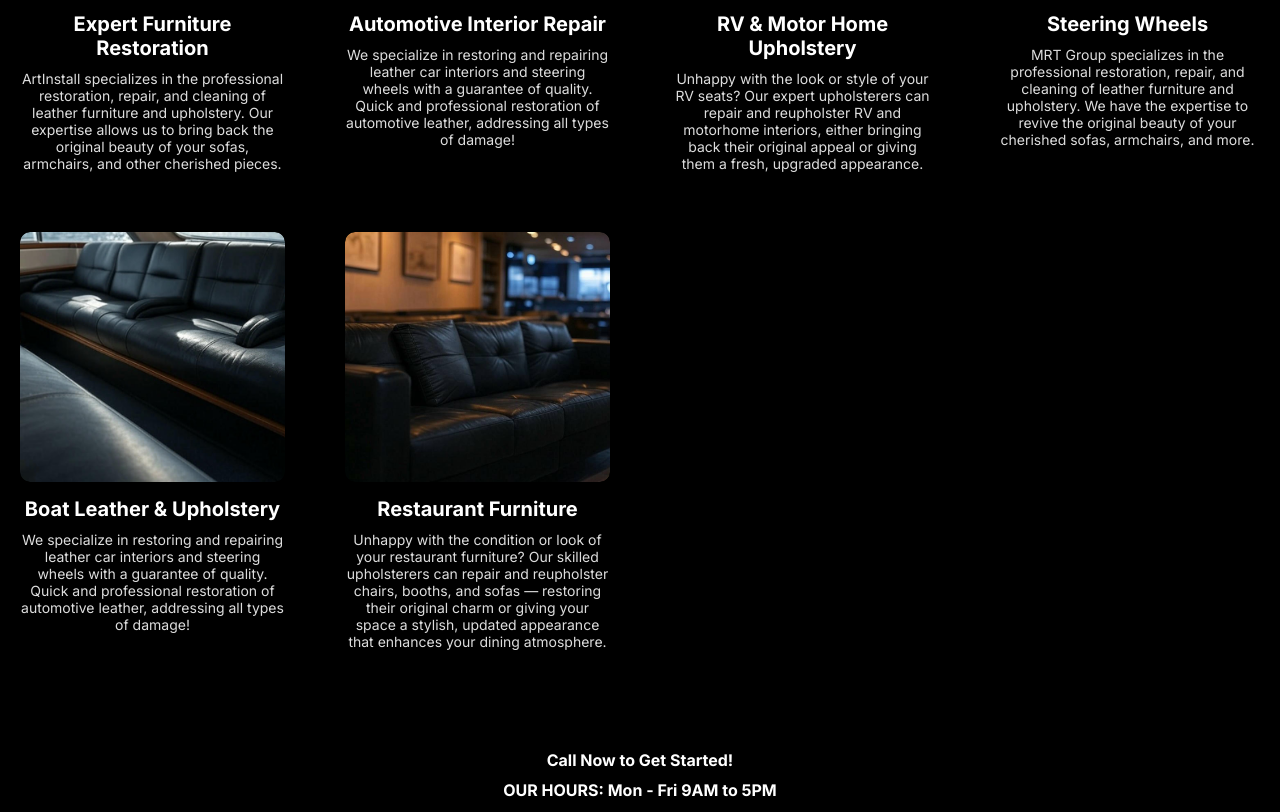
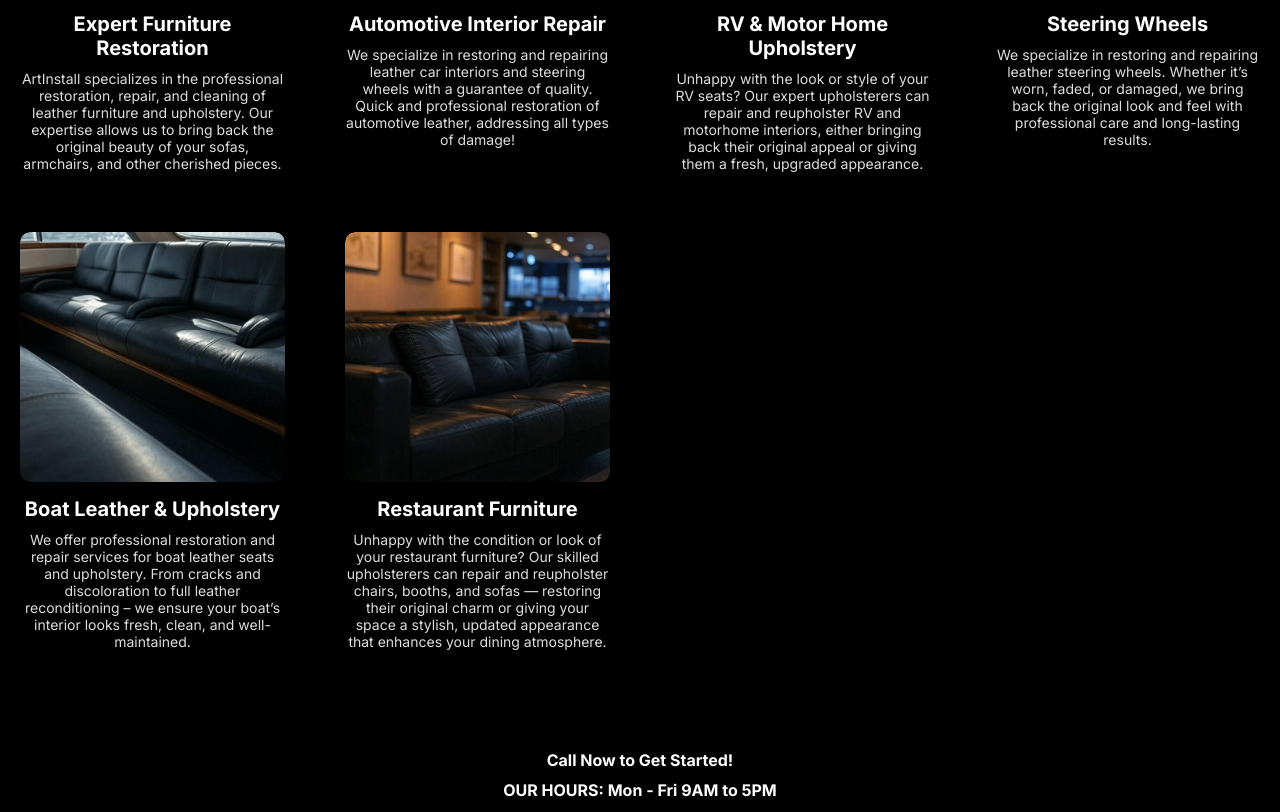
Before and after one commit to loopcore365/finish, a plain HTML site: page index.html in a window 1280 px wide. Shown: the part 1219-2031 px from the top of the page. Drawn offline with Linux system fonts and the light colour scheme; grey boxes are pictures that could not be loaded.

Commit message:
Update index.html

```diff
--- a/index.html
+++ b/index.html
@@ -94,7 +94,7 @@
             </div>
             <h2>Steering Wheels</h2>
           </a>
-          <p>MRT Group specializes in the professional restoration, repair, and cleaning of leather furniture and upholstery. We have the expertise to revive the original beauty of your cherished sofas, armchairs, and more.</p>
+          <p>We specialize in restoring and repairing leather steering wheels. Whether it’s worn, faded, or damaged, we bring back the original look and feel with professional care and long-lasting results.</p>
         </div>
 
         <div class="v1">
@@ -104,7 +104,7 @@
             </div>
             <h2>Boat Leather & Upholstery</h2>
           </a>
-          <p>We specialize in restoring and repairing leather car interiors and steering wheels with a guarantee of quality. Quick and professional restoration of automotive leather, addressing all types of damage!</p>
+          <p>We offer professional restoration and repair services for boat leather seats and upholstery. From cracks and discoloration to full leather reconditioning – we ensure your boat’s interior looks fresh, clean, and well-maintained.</p>
         </div>
 
         <div class="v1">
```
